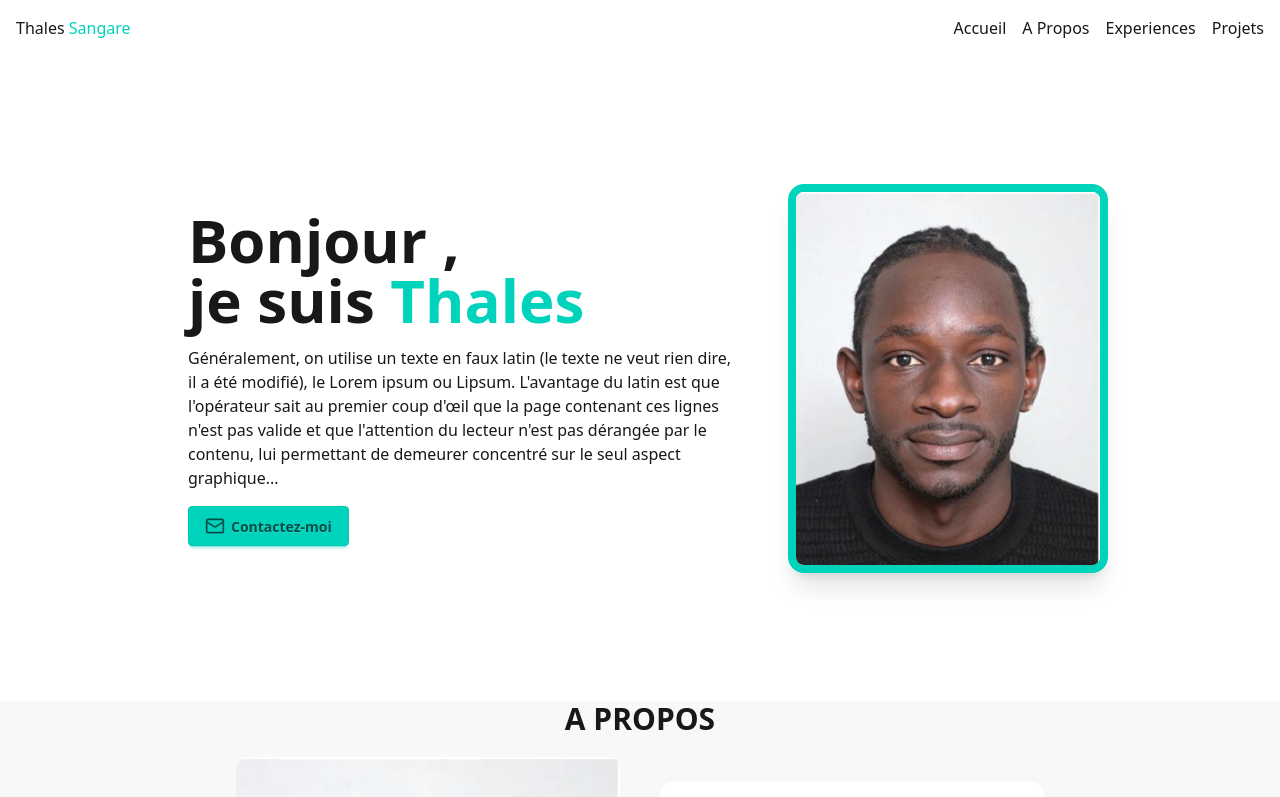
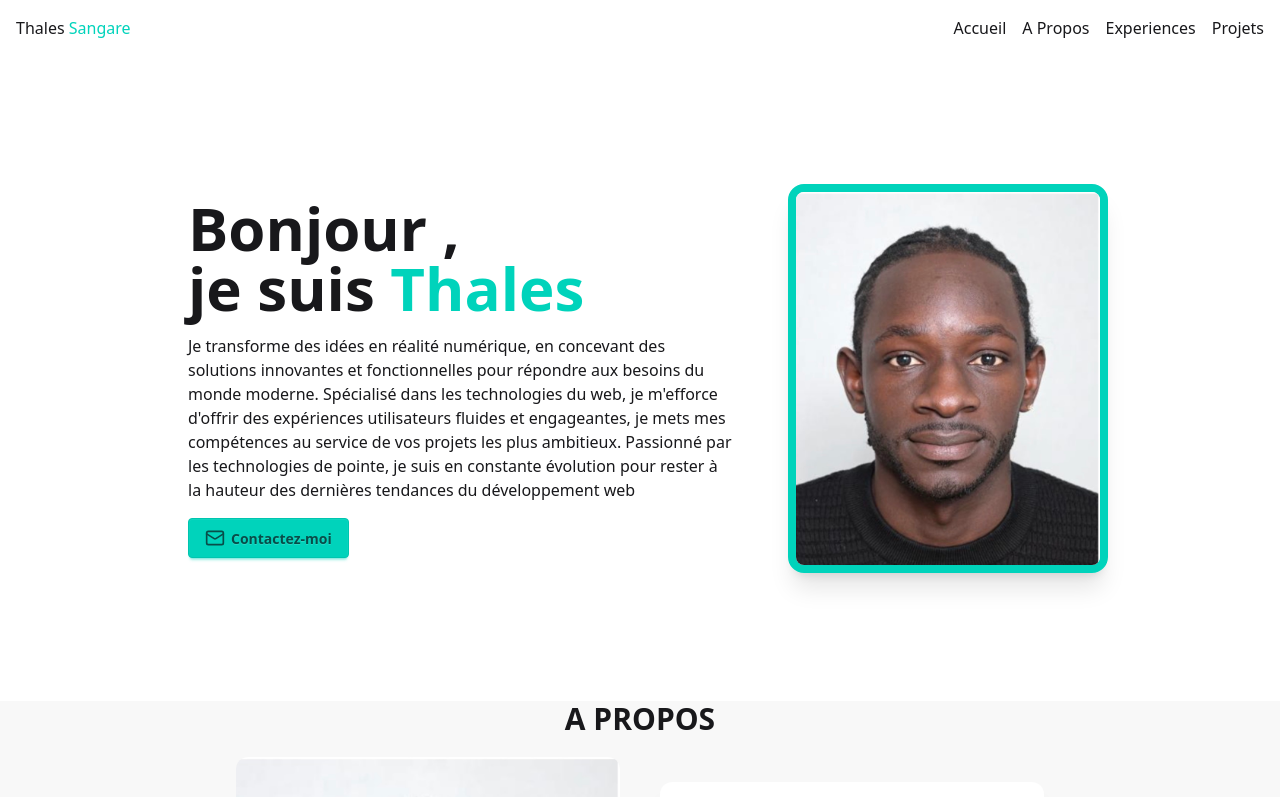
Before and after one commit to ThalesSangare/portfolio-React-vite, a React (Vite) app: page / in a window 1280 px wide. Shown: the top 797 px of the page. Built offline with nearby package versions, Linux system fonts and the light colour scheme.

Commit message:
ajout de ma presentation dans section home

```diff
--- a/src/components/Home.jsx
+++ b/src/components/Home.jsx
@@ -11,12 +11,14 @@ const Home = () => {
         </h1>
 
         <p className="my-4 text-md text-center md:text-left">
-          Généralement, on utilise un texte en faux latin (le texte ne veut rien
-          dire, il a été modifié), le Lorem ipsum ou Lipsum. L'avantage du latin
-          est que l'opérateur sait au premier coup d'œil que la page contenant
-          ces lignes n'est pas valide et que l'attention du lecteur n'est pas
-          dérangée par le contenu, lui permettant de demeurer concentré sur le
-          seul aspect graphique...
+          Je transforme des idées en réalité numérique, en concevant des
+          solutions innovantes et fonctionnelles pour répondre aux besoins du
+          monde moderne. Spécialisé dans les technologies du web, je m'efforce
+          d'offrir des expériences utilisateurs fluides et engageantes, je mets
+          mes compétences au service de vos projets les plus ambitieux.
+          Passionné par les technologies de pointe, je suis en constante
+          évolution pour rester à la hauteur des dernières tendances du
+          développement web
         </p>
 
         <a href="#" className="btn btn-accent w-fit mx-auto md:mx-0">
```
